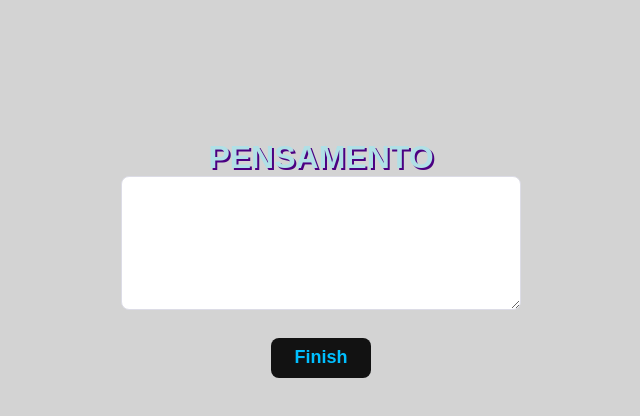
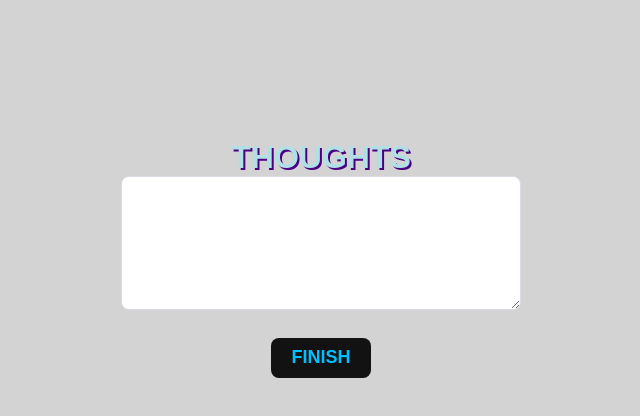
Before and after one commit to MisaelSantos/todothinks, a React (Create React App) app: page / in a window 1280 px wide. Shown: the top 416 px of the page, without its empty margins (319-959 px from the left). Built offline with nearby package versions, Linux system fonts and the light colour scheme.

Commit message:
Update App.js

```diff
--- a/src/App.js
+++ b/src/App.js
@@ -36,9 +36,7 @@ class App extends React.Component {
 
       const hrs = now.getHours(), min = now.getMinutes(), sec = now.getSeconds();
 
-      console.log(typeof(day));
-
-      const addItem = [...this.state.todos, this.state.value + ((day > 9) ? day : '0' + day) + "/" + ((mon > 9) ? mon : '0' + mon) + "/" + year +
+      const addItem = [...this.state.todos, this.state.value + ' ' + ((day > 9) ? day : '0' + day) + "/" + ((mon > 9) ? mon : '0' + mon) + "/" + year +
         ' - ' + ((hrs > 9) ? hrs : '0' + hrs) + ":" + ((min > 9) ? min : '0' + min) + ':' + ((sec > 9) ? sec : '0' + sec)];
 
       localStorage.setItem('myValueInLocalStorage', JSON.stringify(addItem));
@@ -68,13 +66,13 @@ class App extends React.Component {
 
       <div className="App">
         <form onSubmit={this.handleSubmit}>
-          <label htmlFor="">PENSAMENTO</label>
+          <label htmlFor="">THOUGHTS</label>
           <textarea className="thought" value={this.state.value} cols="30" rows="10" onChange={this.handleChange}></textarea>
-          <br />
-          <button className="btn">Finish</button>
+          <br/>
+          <button className="btn">FINISH</button>
         </form>
 
-        <div class="divthinks">
+        <div className="divthinks">
           {
             this.state.todos.map((item, index) => {
               return (
```
